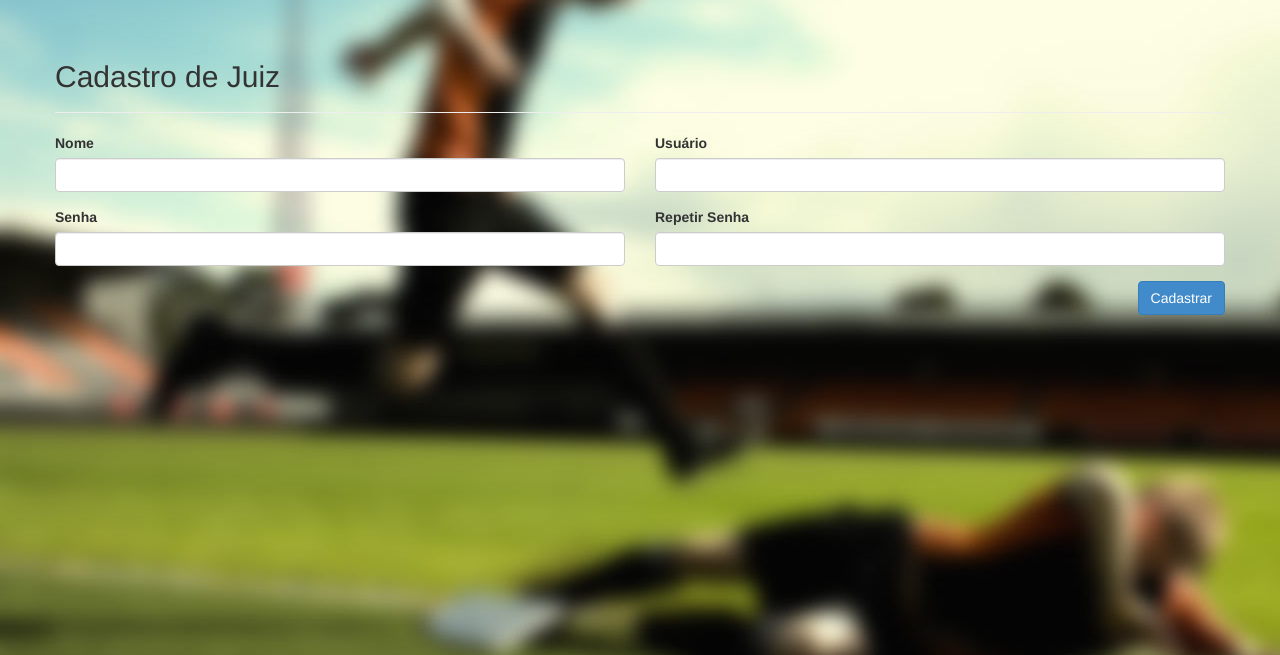
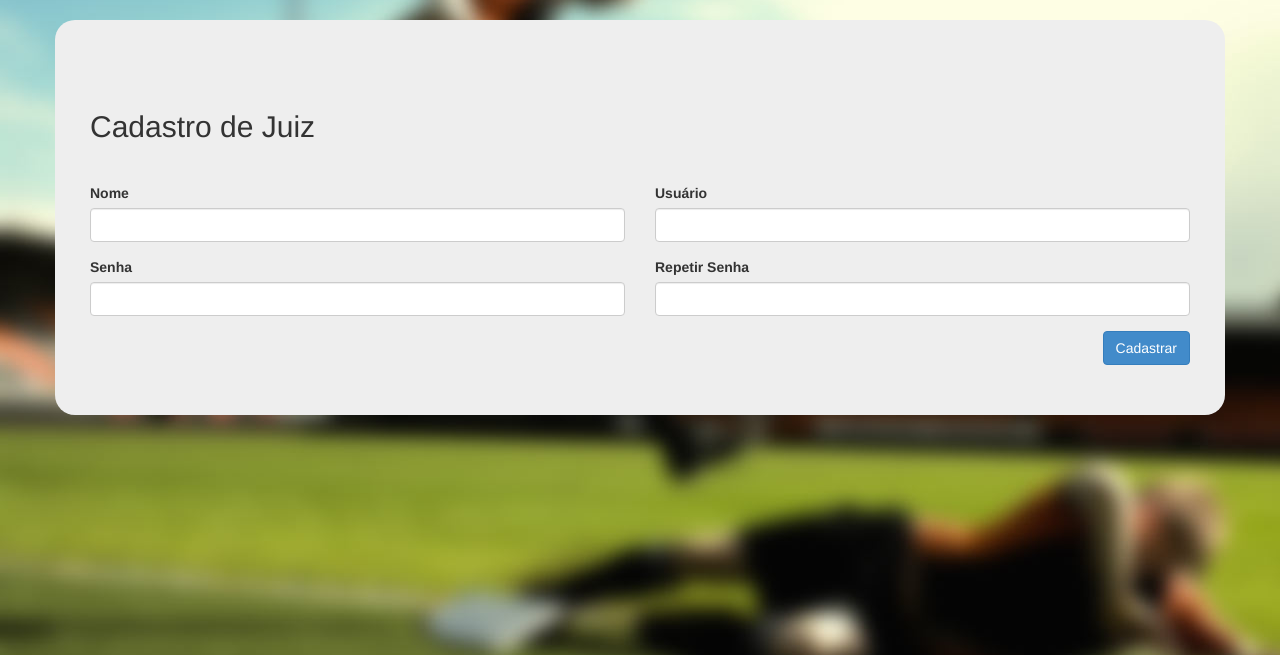
Before and after one commit to rytix/Tsubasa-Project, a CodeIgniter app: the page made by application/views/cadastrojuiz.php in a window 1280 px wide. Shown: the part 51-706 px from the top of the page. Run offline with CodeIgniter, Linux system fonts and the light colour scheme; data that the repository does not hold is empty; some libraries are stand-ins or nearby versions.

Commit message:
Colocando Fundo e alterando titulo

```diff
--- a/application/views/cadastrojuiz.php
+++ b/application/views/cadastrojuiz.php
@@ -11,7 +11,7 @@
         <link rel="stylesheet" href="<?php echo base_url('application/libraries/css/font-awesome.min.css'); ?>" />
         <link rel="stylesheet" href="<?php echo base_url('application/libraries/css/toastr.min.css'); ?>" />
         <meta charset="UTF-8">
-        <title><?php echo $title ?></title>
+        <title><?php echo 'Cadastro de Juiz' ?></title>
     </head>
 
     <body>
@@ -20,7 +20,7 @@
         $Header->get_header();
         ?>
 
-        <div class="container">
+        <div class="container principal">
             <div class="row">
                 <?php echo validation_errors(); ?>
                 <?php echo form_open('index.php/juiz/cadastrojuiz'); ?>
```
